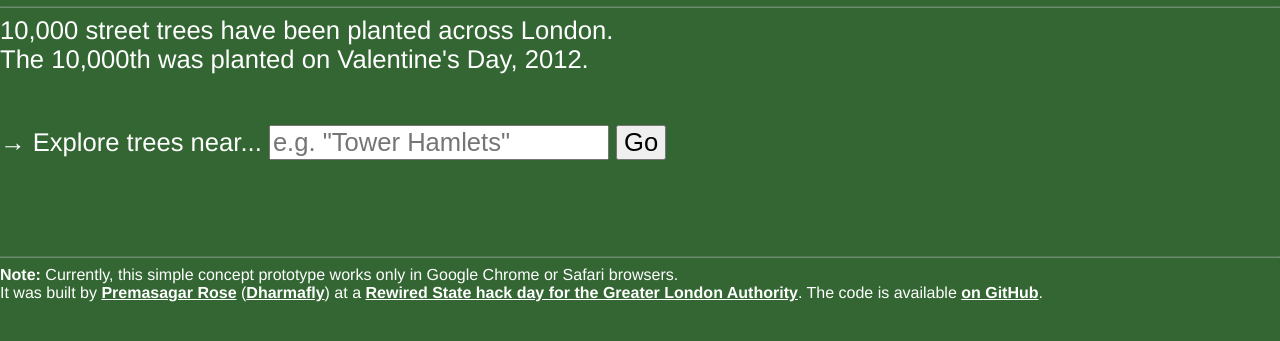
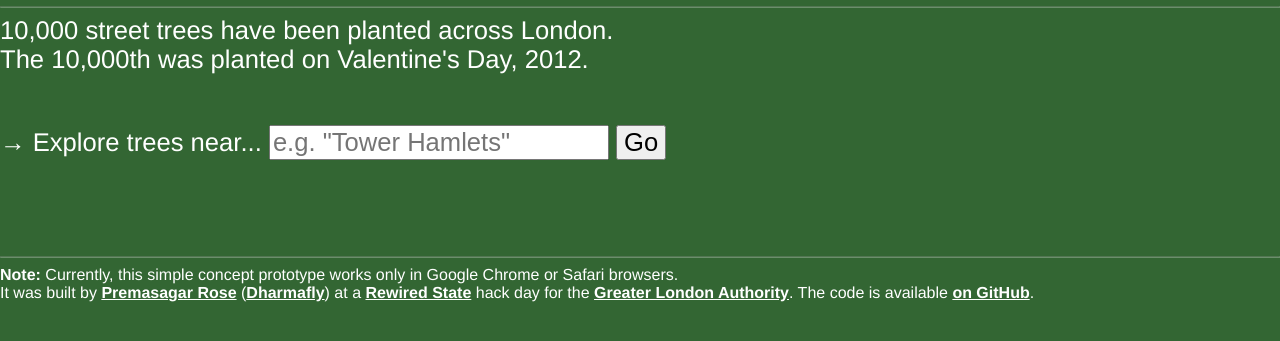
Before and after one commit to premasagar/10ktrees, a plain HTML site: page index.html in a window 1280 px wide. Shown: the part 39-380 px from the top of the page. Drawn offline with Linux system fonts and the light colour scheme.

```diff
--- a/index.html
+++ b/index.html
@@ -68,7 +68,7 @@
 <section>
 	<p><strong>Note:</strong> Currently, this simple concept prototype works only in Google Chrome or Safari browsers.</p>
 
-	<p>It was built by <a href="http://premasagar.com">Premasagar Rose</a> (<a href="http://dharmafly.com">Dharmafly</a>) at a <a href="http://rewiredstate.org">Rewired State hack day for the <a href="http://london.gov.uk">Greater London Authority</a>. The code is available <a href="https://github.com/premasagar/10ktrees">on GitHub</a>.</p>
+	<p>It was built by <a href="http://premasagar.com">Premasagar Rose</a> (<a href="http://dharmafly.com">Dharmafly</a>) at a <a href="http://rewiredstate.org">Rewired State</a> hack day for the <a href="http://london.gov.uk">Greater London Authority</a>. The code is available <a href="https://github.com/premasagar/10ktrees">on GitHub</a>.</p>
 </section>
 
 <script src="js/jquery.min.js"></script>
```
